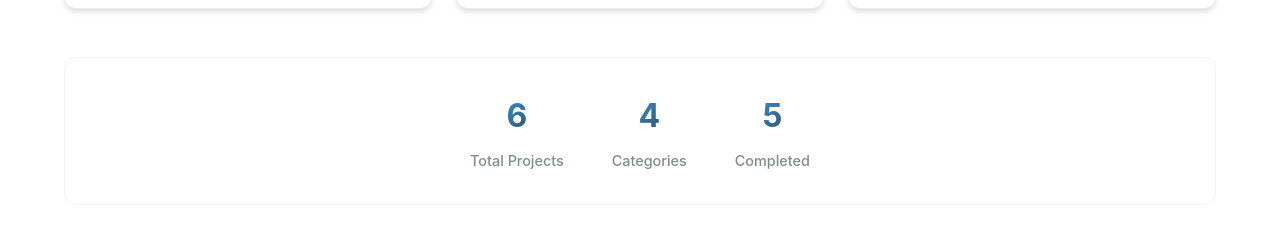
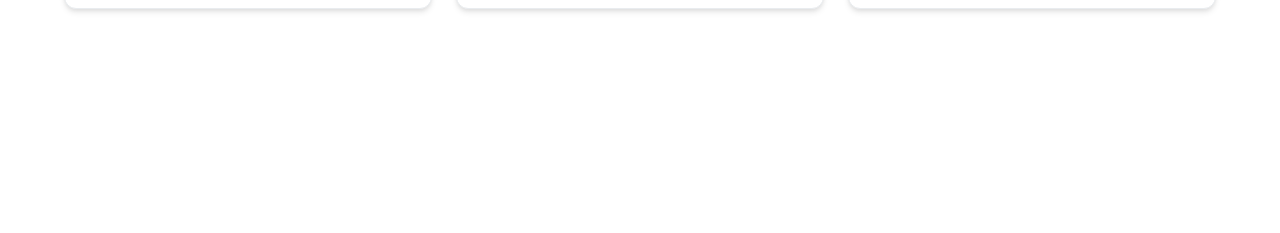
Before and after one commit to weijienitals/portfolio, a Next.js app in the folder my-portfolio/: page /projects in a window 1280 px wide. Shown: the part 1195-1428 px from the top of the page. After the commit the page ends 1324 px from the top, so only its background shows below. Built offline with nearby package versions, Linux system fonts and the light colour scheme.

Commit message:
removed summary section in all projects

```diff
--- a/my-portfolio/app/projects/page.tsx
+++ b/my-portfolio/app/projects/page.tsx
@@ -261,25 +261,7 @@ export default function ProjectsPage() {
           ))}
         </div>
 
-        {/* Projects Summary */}
-        <div className="projects-summary">
-          <div className="projects-summary-stats">
-            <div className="projects-summary-item">
-              <span className="projects-summary-number">{allProjects.length}</span>
-              <span className="projects-summary-label">Total Projects</span>
-            </div>
-            <div className="projects-summary-item">
-              <span className="projects-summary-number">{categories.length - 1}</span>
-              <span className="projects-summary-label">Categories</span>
-            </div>
-            <div className="projects-summary-item">
-              <span className="projects-summary-number">
-                {allProjects.filter(project => project.status === 'Completed').length}
-              </span>
-              <span className="projects-summary-label">Completed</span>
-            </div>
-          </div>
-        </div>
+
       </div>
     </div>
   );
```
